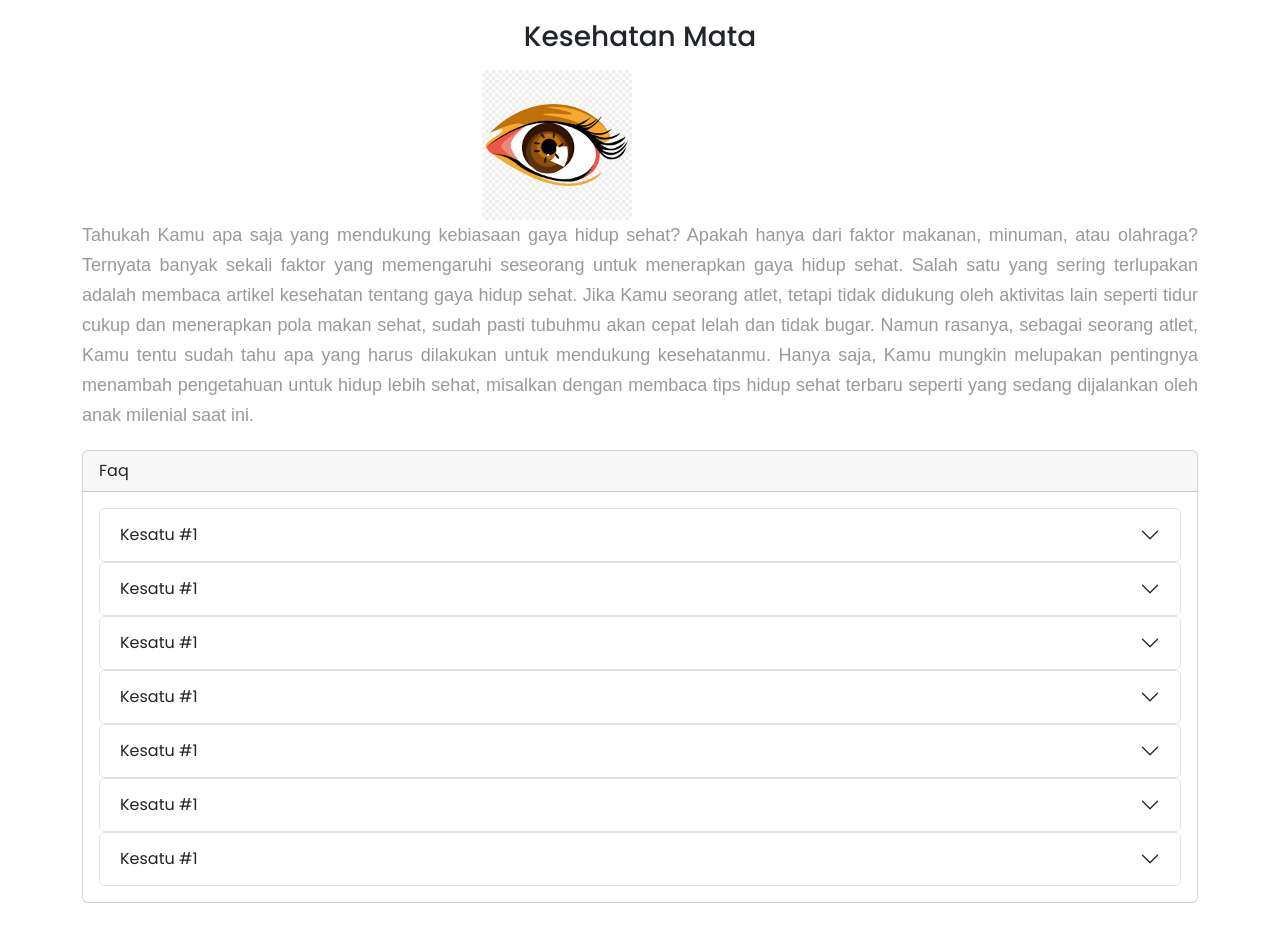
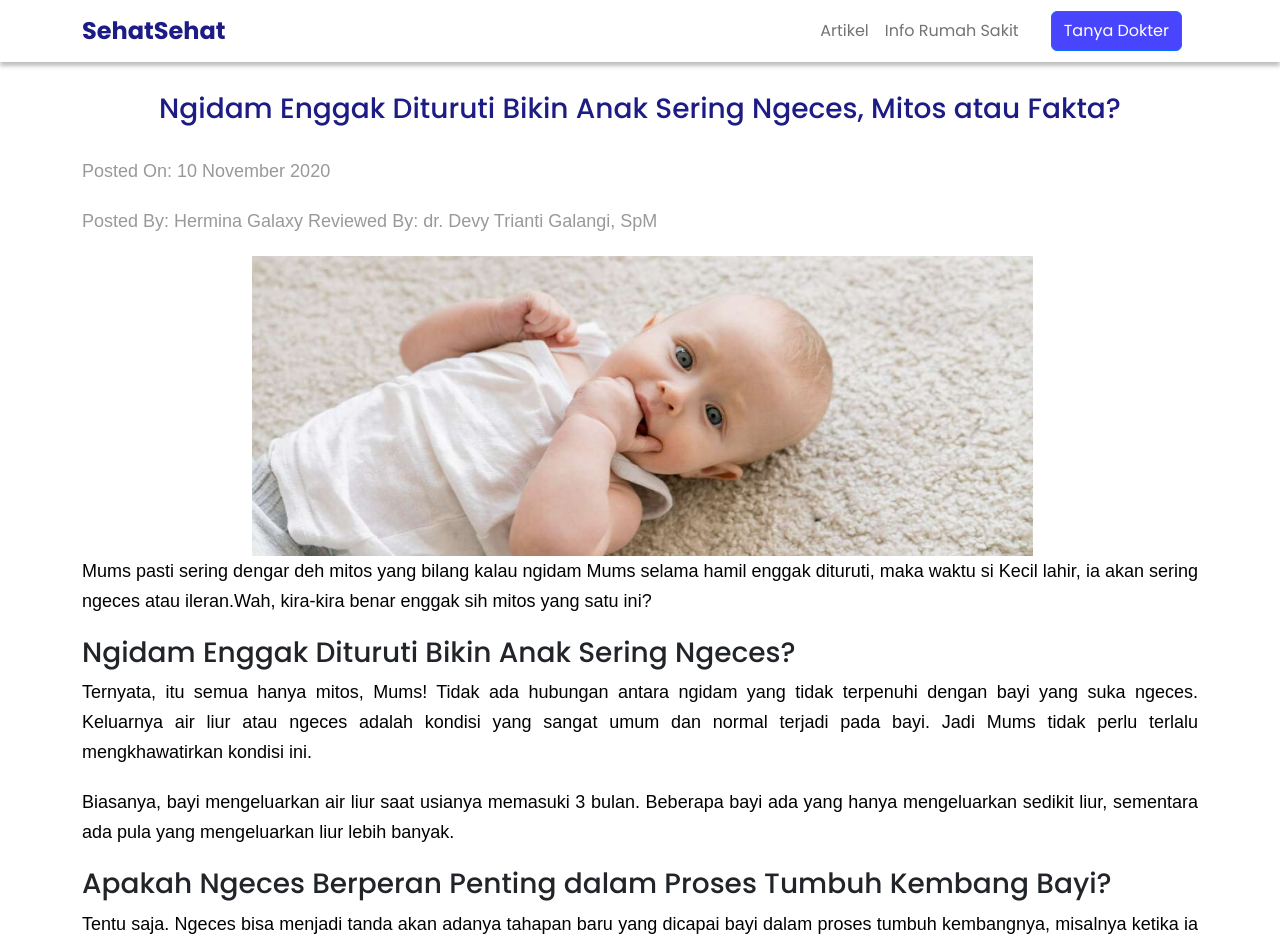
Before and after one commit to prasetya12/web-kesehatan, a React (Create React App) app: page /detail in a window 1280 px wide. Shown: the top 945 px of the page. Before the commit the page ends 903 px from the top, so only its background shows below. Built offline with nearby package versions, Linux system fonts and the light colour scheme.

Commit message:
update detail artikel

```diff
--- a/src/App.css
+++ b/src/App.css
@@ -10,15 +10,30 @@
 .blue-primary{
   color:#1d1b84
 }
+.artikel-title{
+  color:#1d1b84;
+  text-align: center;
+  margin: 30px;
+}
 .img-kategori{
   height: 150px;
 }
 .img-detail{
-  height: 150px;
-  margin-left: 400px;
+  height: 300px;
+  margin-left: 170px;
+  width: 70%;
 }
 .style-p {
   color: #999;
+  font-size: 18px;
+  line-height: 30px;
+  margin-bottom: 20px;
+  overflow: hidden;
+  font-family: CrimsonText,Arial,sans-serif;
+  text-align: justify;
+}
+.font-p {
+  color: rgb(0, 0, 0);
   font-size: 18px;
   line-height: 30px;
   margin-bottom: 20px;
@@ -32,6 +47,10 @@
   margin-bottom: 35px;
   padding-top: 46px;
   border-top: 1px solid #eee;
+}
+.accord-style{
+  margin-bottom: 50px;
+  background-color: lightgoldenrodyellow;
 }
 .img-carousel{
   width: 1264px;
--- a/src/App.js
+++ b/src/App.js
@@ -10,8 +10,7 @@ import {
 import Home from '../src/pages/Home'
 import Artikel from '../src/pages/Artikel'
 import Kategori from './pages/Kategori';
-import DetailKategori from './pages/DetailKategori';
-
+import DetailArtikel from './pages/DetailArtikel';
 
 function App() {
   const btnClick = () => {
@@ -26,7 +25,7 @@ function App() {
             <Route path="/" element={<Home />} />
             <Route path="/artikel" element={<Artikel />} />
             <Route path="/kategori" element={<Kategori />} />
-            <Route path="/detail" element={<DetailKategori />} />
+            <Route path="/detail" element={<DetailArtikel />} />
           </Routes>
         </Router>
       </div>
--- a/src/components/Card.js
+++ b/src/components/Card.js
@@ -2,8 +2,9 @@ import {
   Card,
   Button,
 } from "react-bootstrap";
+import {Link} from "react-router-dom";
 
-const Blog = (props) => {
+export default function Blog (props) {
   return (
     <Card>
       <Card.Img alt="Card image cap" src={props.image} />
@@ -11,10 +12,8 @@ const Blog = (props) => {
         <Card.Title tag="h5">{props.title}</Card.Title>
         <Card.Subtitle>{props.subtitle}</Card.Subtitle>
         <Card.Text className="mt-3">{props.text}</Card.Text>
-        <Button color={props.color}>Read More</Button>
+        <Link to={'/detail'}><Button color={props.color}>Read More</Button></Link>
       </Card.Body>
     </Card>
   );
 };
-
-export default Blog;
--- a/src/components/Simplecard.js
+++ b/src/components/Simplecard.js
@@ -4,7 +4,7 @@ import {
 } from "react-bootstrap";
 import {Link} from "react-router-dom";
 
-const SimpleCard = (props) => {
+export default function SimpleCard(props) {
   return (
     <Link to={`/detail`} className="normal-text">
   <Card style={{marginBottom:'30px', marginTop:'50px'}}>
@@ -17,5 +17,3 @@ const SimpleCard = (props) => {
 
   );
 };
-
-export default SimpleCard;
--- a/src/pages/Artikel.js
+++ b/src/pages/Artikel.js
@@ -53,7 +53,7 @@ export default function Artikel() {
 
             <div class='container'>
 
-                <h5 className="mb-3 text-center">Semua Artikel</h5>
+                <h5 class='artikel-title'>Semua Artikel</h5>
                 <div className='carousel-artikel' >
                     <Carousel>
                         <Carousel.Item>
--- /dev/null
+++ b/src/pages/DetailArtikel.js
@@ -0,0 +1,66 @@
+import React from 'react'
+import {
+  Card,
+  Col,
+} from "react-bootstrap";
+import mata from "../assets/images/bayik.jpeg";
+import AccordionBasic from '../components/Accordion';
+import Header from '../components/Header';
+
+
+const accordData = [
+  {
+    header:"Apa Penyebab Bayi Ileran ?",
+    body: "Yang pertama adalah terjadinya aktivasi air liur bayi pada saat berumur 3 bulan. Dikarenakan pada usia ini, bayi telah mulai belajar mengunyah dengan cara memasukkan tangannya ke mulut. Sehingga, terjadi proses produksi air liur.   Ketika gigi mulai tumbuh untuk pertama kalinya, keadaan ini otomatis berdampak pada berlebihnya produksi air liur. Pertumbuhan gigi ini juga akan disertai oleh rasa nyeri. Akibatnya, bayi akan lebih rewel serta mengalami susah tidur.    ",
+  },
+  {
+    header:"Normalkah Bayi Banyak Mengeluarkan Air Liur ?    ",
+    body: "Kelenjar liur pada bayi sebenarnya sudah aktif sejak ia masih berada di dalam rahim. Namun, kerja kelenjar air liur akan sangat aktif pada beberapa bulan pertama. Pada usia ini, bayi belum bisa menelan semua air liur yang diproduksi. Akibatnya, ia akan lebih banyak mengeluarkan air liur.    ",
+  },
+  {
+    header:"Bagaimana jika bayi mengeluarkan air liur berlebihan? ",
+    body: "Ketika mulai berusia 2–6 bulan, bayi akan lebih sering mengeluarkan air liur. Walaupun penyebabnya belum diketahui secara pasti, banyaknya air liur yang diproduksi bayi bisa jadi merupakan suatu bentuk perlindungan diri. Pada usia ini, bayi mulai sering mengeksplorasi benda di sekitarnya, bahkan memasukkan segala benda yang ia pegang ke dalam mulutnya. Protein yang ada di dalam air liur dapat melindunginya dari kuman atau kotoran yang mungkin ada pada benda-benda tersebut.",
+  },
+  {
+    header:"Apa Tips Menangani Air Liur Berlebihan pada Bayi ?",
+    body: "Agar kulit Si Kecil terhindar dari ruam yang diakibatkan oleh air liur berlebihan, Bunda harus membiasakan diri untuk rajin mengelap setiap bayi mengeluarkan air liur, ya. Bila air liur terlihat terus mengalir karena ada gigi yang tumbuh, Bunda bisa mencoba memberi sesuatu yang dingin, seperti mainan gigit atau lap basah yang sudah didinginkan, pada area gusi Si Kecil untuk membantu mengurangi nyeri yang dirasakannya. Jangan lupa untuk mengeringkan kembali mulut Si Kecil sesudahnya",
+  }
+
+]
+export default function DetailArtikel() {
+    return (
+      <>
+      <Header></Header>
+
+    <div class='container'>
+      <h3 className="mb-3 text-center" class='artikel-title'> Ngidam Enggak Dituruti Bikin Anak Sering Ngeces, Mitos atau Fakta?</h3>
+      <h6 class='style-p'>Posted On: 10 November 2020 </h6>
+      <h6 class='style-p'>Posted By: Hermina Galaxy Reviewed By: dr. Devy Trianti Galangi, SpM</h6>
+    <Col>
+        <div><img src={mata} alt='asd' class='img-detail'></img></div>
+        <p class='font-p'>Mums pasti sering dengar deh mitos yang bilang kalau ngidam Mums selama hamil enggak dituruti, maka waktu si Kecil lahir, ia akan sering ngeces atau ileran.Wah, kira-kira benar enggak sih mitos yang satu ini?</p>
+        <h3>Ngidam Enggak Dituruti Bikin Anak Sering Ngeces?</h3>
+        <p class='font-p'>Ternyata, itu semua hanya mitos, Mums! Tidak ada hubungan antara ngidam yang tidak terpenuhi dengan bayi yang suka ngeces. Keluarnya air liur atau ngeces adalah kondisi yang sangat umum dan normal terjadi pada bayi. Jadi Mums tidak perlu terlalu mengkhawatirkan kondisi ini.</p>
+        <p class='font-p'>Biasanya, bayi mengeluarkan air liur saat usianya memasuki 3 bulan. Beberapa bayi ada yang hanya mengeluarkan sedikit liur, sementara ada pula yang mengeluarkan liur lebih banyak. </p>
+        <h3>Apakah Ngeces Berperan Penting dalam Proses Tumbuh Kembang Bayi?</h3>
+        <p class='font-p'>Tentu saja. Ngeces bisa menjadi tanda akan adanya tahapan baru yang dicapai bayi dalam proses tumbuh kembangnya, misalnya ketika ia sedang tumbuh gigi.Saat bayi mengeluarkan liur setelah ia mencium bau susu atau masakan, ini menandakan bahwa indera penciumannya sedang berkembang. Selain itu, air liur juga mengandung enzim yang berguna bagi bayi untuk mencerna makanan semi padat atau padat ketika ia berusia 4 hingga 6 bulan. Air liur ini akan menetralkan asam lambung, membantu mematangkan lapisan usus bayi, dan melindungi lapisan kerongkongan dari iritasi. Air liur juga membantu mengikat makanan karena sifatnya yang licin, sehingga memudahkan bayi saat menelan.</p>
+    </Col>
+    <Card>
+      <Card.Header><h3>Faq</h3></Card.Header>
+      <Card.Body>
+      {accordData.map((blg) => (
+          <Col>
+            <AccordionBasic
+              header={blg.header}
+              body={blg.body}
+            />
+          </Col>
+        ))}
+      </Card.Body>
+    </Card>
+
+
+    </div>
+    </>
+    )
+}
```
Also changed, not shown: src/assets/images/artikelmata.jpg (added), src/assets/images/bayik.jpeg (added).
